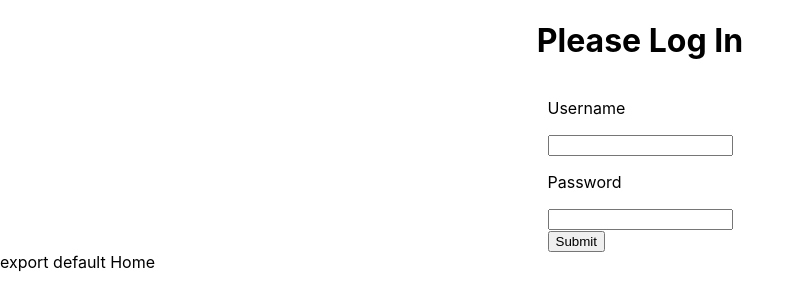
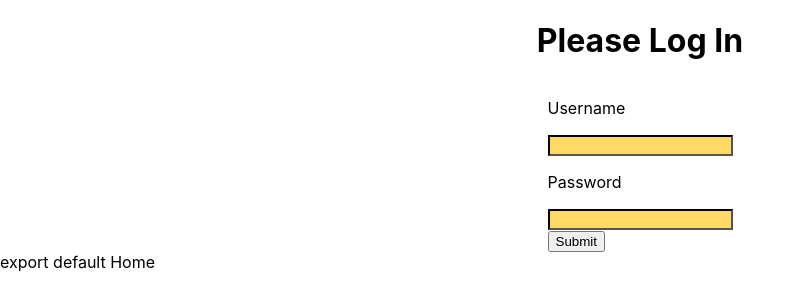
Before and after one commit to Mastertaar/ECF-Garage-V-Parrot, a React (Create React App) app: page / in a window 1280 px wide. Shown: the top 308 px of the page, without its empty margins (0-804 px from the left). Built offline with nearby package versions, Linux system fonts and the light colour scheme.

Commit message:
Changed Login.css

```diff
--- a/src/Components/Login/Login.css
+++ b/src/Components/Login/Login.css
@@ -4,8 +4,8 @@
     align-items: center;
 }
 
-input:disabled {
+input {
   border-color: black;
-  background: #ddd;
+  background: #ffd966;
   color: gray;
 }
```
